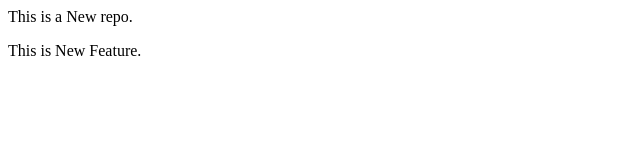
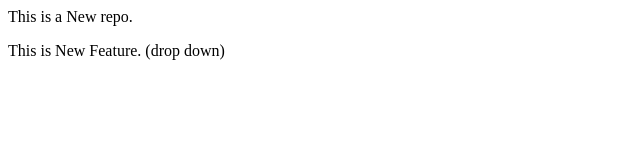
Before and after one commit to nickbiz-513/localRepo, a plain HTML site: page index.html in a window 1280 px wide. Shown: the full height of the page, 0-640 px from the left. Drawn offline with Linux system fonts and the light colour scheme.

```diff
--- a/index.html
+++ b/index.html
@@ -1,2 +1,2 @@
 <p>This is a New repo.</p>
-<p>This is New Feature.</p>
+<p>This is New Feature. (drop down)</p>
```
